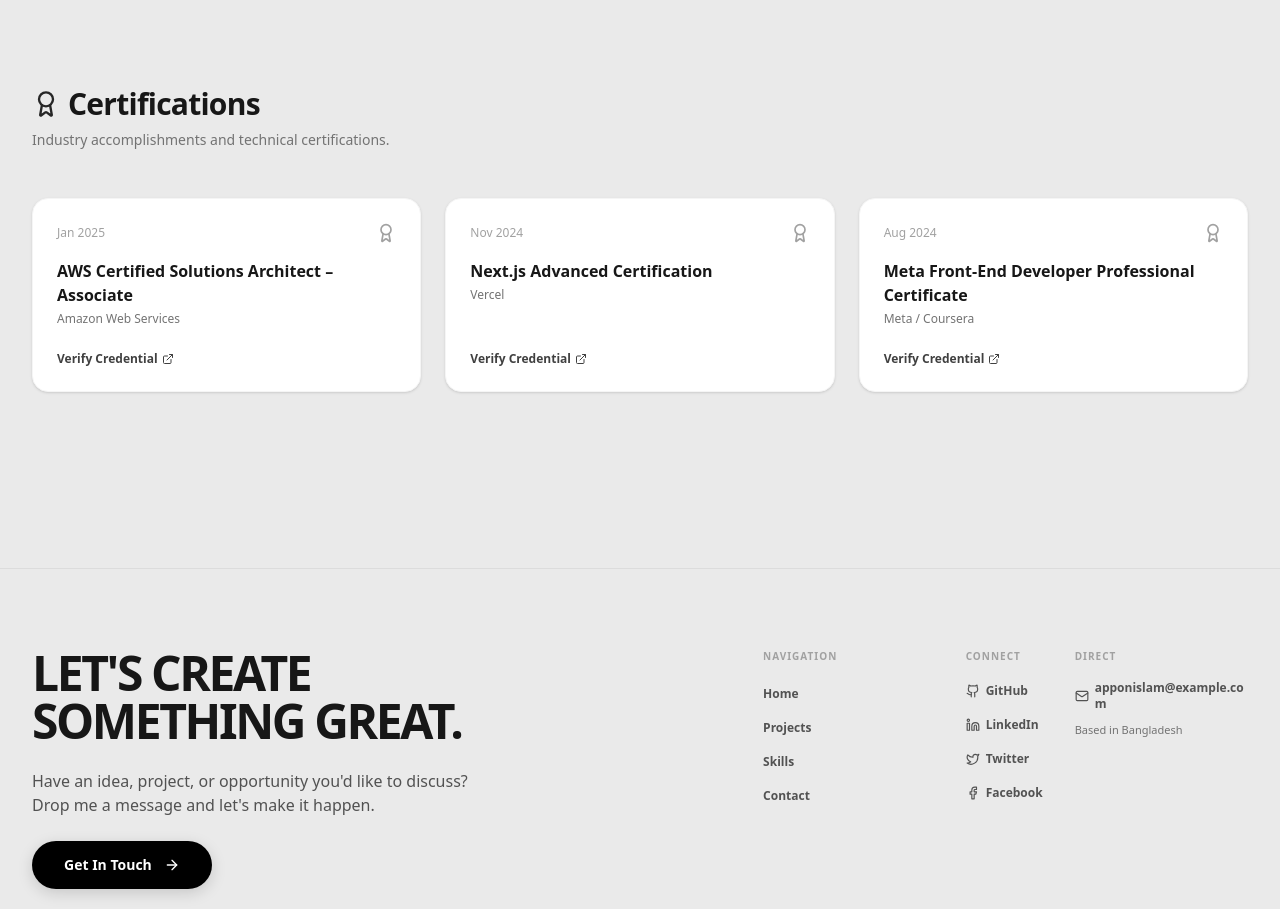
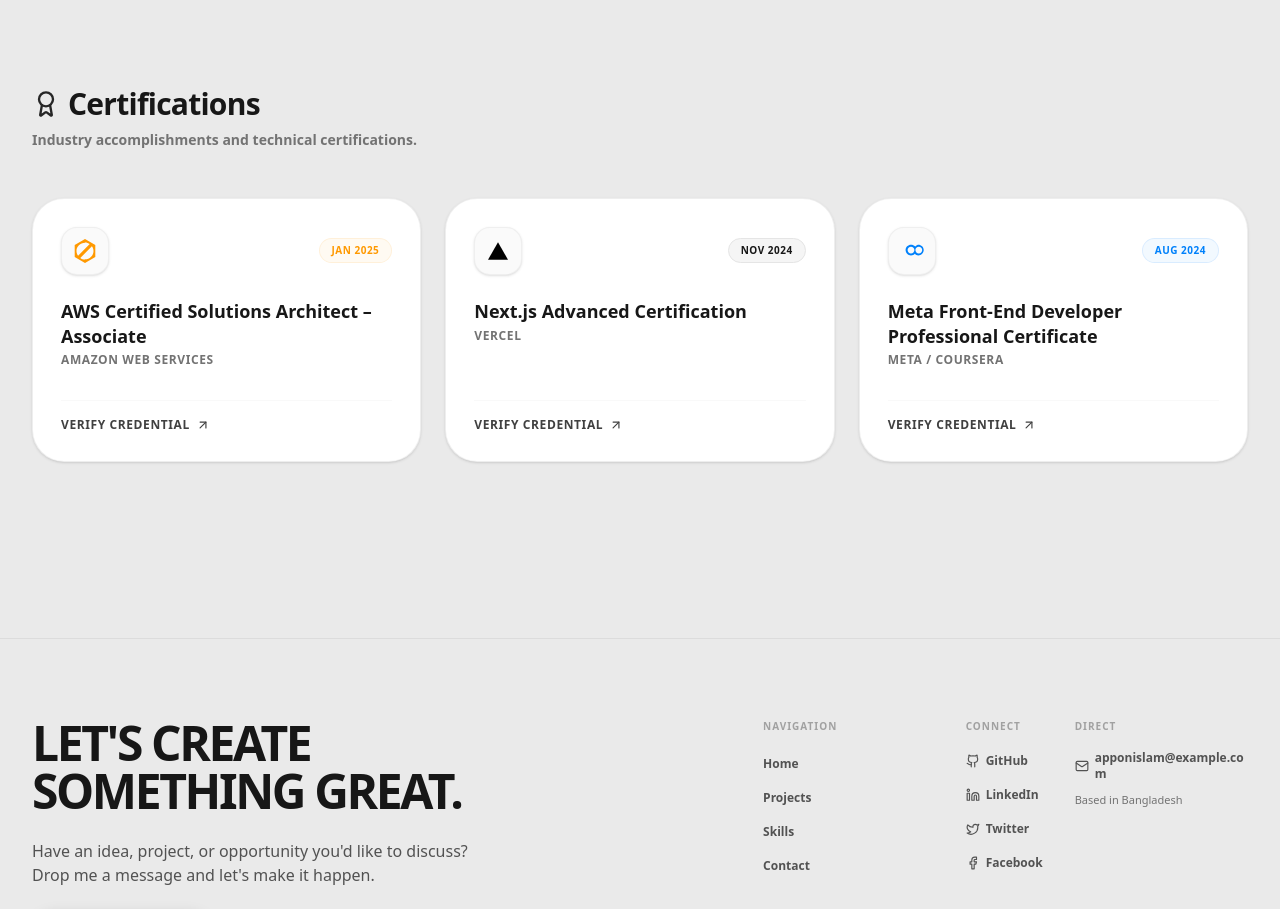
Before and after one commit to apponislam/portfolio-v4, a Next.js app: page / in a window 1280 px wide. Shown: the part 3020-3929 px from the top of the page. Built offline with nearby package versions, Linux system fonts and the light colour scheme.

Commit message:
feat: introduce centralized BrandIcons component to standardize branded SVG icon rendering

```diff
--- a/app/page.tsx
+++ b/app/page.tsx
@@ -249,39 +249,95 @@
             <Award className="w-7 h-7 text-neutral-800" />
             Certifications
           </h2>
-          <p className="text-neutral-500 text-sm">
+          <p className="text-neutral-500 text-sm font-semibold">
             Industry accomplishments and technical certifications.
           </p>
         </div>
 
         <div className="grid grid-cols-1 md:grid-cols-3 gap-6">
-          {certificates.map((cert, index) => (
+          {certificates.map((cert, index) => {
+            const normIssuer = cert.issuer.toLowerCase();
+            let styles = {
+              glow: "hover:shadow-[0_12px_40px_rgba(0,0,0,0.08)]",
+              borderColor: "hover:border-neutral-400/40",
+              bgClass: "bg-white",
+              logo: <Award className="w-5 h-5 text-neutral-400" />,
+              accentLine: "bg-neutral-400",
+              badge: "bg-neutral-50 text-neutral-500 border-neutral-200"
+            };
+
+            if (normIssuer.includes("aws") || normIssuer.includes("amazon")) {
+              styles = {
+                glow: "hover:shadow-[0_12px_40px_rgba(255,153,0,0.12)]",
+                borderColor: "hover:border-[#FF9900]/40",
+                bgClass: "bg-white",
+                logo: getBrandIcon("aws", "w-6 h-6"),
+                accentLine: "bg-[#FF9900]",
+                badge: "bg-[#FF9900]/5 text-[#FF9900] border-[#FF9900]/10"
+              };
+            } else if (normIssuer.includes("vercel")) {
+              styles = {
+                glow: "hover:shadow-[0_12px_40px_rgba(0,0,0,0.1)]",
+                borderColor: "hover:border-neutral-800/40",
+                bgClass: "bg-white",
+                logo: getBrandIcon("vercel", "w-5 h-5"),
+                accentLine: "bg-black",
+                badge: "bg-neutral-100 text-neutral-900 border-neutral-200"
+              };
+            } else if (normIssuer.includes("meta") || normIssuer.includes("coursera")) {
+              styles = {
+                glow: "hover:shadow-[0_12px_40px_rgba(0,129,251,0.12)]",
+                borderColor: "hover:border-[#0081FB]/40",
+                bgClass: "bg-white",
+                logo: getBrandIcon(normIssuer.includes("meta") ? "meta" : "coursera", "w-6 h-6"),
+                accentLine: "bg-[#0081FB]",
+                badge: "bg-[#0081FB]/5 text-[#0081FB] border-[#0081FB]/10"
+              };
+            }
+
+            return (
               <div
                 key={index}
-              className="bg-white border border-neutral-100 rounded-2xl p-6 flex flex-col shadow-sm hover:shadow-md hover:border-neutral-200 transition-all group"
+                className={`group relative ${styles.bgClass} border border-neutral-300/40 rounded-[32px] p-6 sm:p-7 flex flex-col justify-between shadow-sm transition-all duration-500 ${styles.borderColor} ${styles.glow} hover:-translate-y-1.5`}
               >
-              <div className="flex items-center justify-between mb-4">
-                <span className="text-xs text-neutral-400 font-medium">{cert.date}</span>
-                <Award className="w-5 h-5 text-neutral-400 group-hover:text-blue-600 transition-colors" />
+                {/* Accent decoration line */}
+                <div className={`absolute top-0 left-8 right-8 h-[3px] rounded-b-full ${styles.accentLine} opacity-0 group-hover:opacity-100 transition-all duration-500`} />
+
+                <div>
+                  {/* Top Bar with Brand Logo and Date Badge */}
+                  <div className="flex items-center justify-between mb-6">
+                    <div className="w-12 h-12 rounded-2xl bg-neutral-50 border border-neutral-200/50 flex items-center justify-center group-hover:bg-white group-hover:scale-105 transition-all duration-500 shadow-sm">
+                      {styles.logo}
                     </div>
-              <h3 className="font-bold text-neutral-900 text-base mb-1 group-hover:text-blue-600 transition-colors">
+                    <span className={`inline-flex items-center px-3 py-1 border rounded-full text-[10px] font-bold uppercase tracking-wider ${styles.badge}`}>
+                      {cert.date}
+                    </span>
+                  </div>
+
+                  {/* Title and Issuer */}
+                  <h3 className="font-black text-neutral-900 text-base sm:text-lg mb-1 leading-snug group-hover:text-black transition-colors">
                     {cert.title}
                   </h3>
-              <p className="text-neutral-500 text-xs mb-6">{cert.issuer}</p>
+                  <p className="text-neutral-500 text-xs font-bold uppercase tracking-wider mb-8">
+                    {cert.issuer}
+                  </p>
+                </div>
 
+                {/* Verification link */}
                 {cert.credentialUrl && (
                   <a
                     href={cert.credentialUrl}
                     target="_blank"
                     rel="noopener noreferrer"
-                  className="mt-auto inline-flex items-center gap-1 text-xs font-semibold text-neutral-700 hover:text-black transition-colors"
+                    className="inline-flex items-center gap-1.5 text-xs font-black uppercase tracking-wider text-neutral-700 hover:text-black transition-colors group/link mt-auto pt-4 border-t border-neutral-100/60"
                   >
                     Verify Credential
-                  <ExternalLink className="w-3 h-3" />
+                    <ArrowUpRight className="w-3.5 h-3.5 transform group-hover/link:translate-x-0.5 group-hover/link:-translate-y-0.5 transition-transform" />
                   </a>
                 )}
               </div>
-          ))}
+            );
+          })}
         </div>
       </section>
     </main>
--- a/components/BrandIcons/BrandIcons.tsx
+++ b/components/BrandIcons/BrandIcons.tsx
@@ -122,6 +122,19 @@
           <path d="M20.447 20.452h-3.554v-5.569c0-1.328-.027-3.037-1.852-3.037-1.853 0-2.136 1.445-2.136 2.939v5.667H9.351V9h3.414v1.561h.046c.477-.9 1.637-1.85 3.37-1.85 3.601 0 4.267 2.37 4.267 5.455v6.286zM5.337 7.433c-1.144 0-2.063-.926-2.063-2.065 0-1.138.92-2.063 2.063-2.063 1.14 0 2.064.925 2.064 2.063 0 1.139-.925 2.065-2.064 2.065zm1.782 13.019H3.555V9h3.564v11.452zM22.225 0H1.771C.792 0 0 .774 0 1.729v20.542C0 23.227.792 24 1.771 24h20.451C23.2 24 24 23.227 24 22.271V1.729C24 .774 23.2 0 22.222 0z"/>
         </svg>
       );
+    case "meta / coursera":
+    case "meta":
+      return (
+        <svg className={`${className} text-[#0081FB]`} viewBox="0 0 24 24" fill="currentColor">
+          <path d="M18.8 5.7c-1.3 0-2.6.6-3.5 1.7C14 6.3 12.5 5.7 11 5.7c-3 0-5.4 2.4-5.4 5.4s2.4 5.4 5.4 5.4c1.5 0 3-.6 3.8-1.7.9 1.1 2.2 1.7 3.5 1.7 3 0 5.4-2.4 5.4-5.4s-2.4-5.4-5.4-5.4zm0 8.8c-1.9 0-3.4-1.5-3.4-3.4s1.5-3.4 3.4-3.4 3.4 1.5 3.4 3.4-1.5 3.4-3.4 3.4zm-7.8 0c-1.9 0-3.4-1.5-3.4-3.4s1.5-3.4 3.4-3.4 3.4 1.5 3.4 3.4-1.5 3.4-3.4 3.4z" />
+        </svg>
+      );
+    case "coursera":
+      return (
+        <svg className={`${className} text-[#0056D2]`} viewBox="0 0 24 24" fill="currentColor">
+          <path d="M12 0C5.372 0 0 5.372 0 12s5.372 12 12 12c4.135 0 7.76-2.1 9.854-5.263l-2.91-1.68C17.472 19.345 14.887 20.4 12 20.4c-4.632 0-8.4-3.768-8.4-8.4s3.768-8.4 8.4-8.4c2.887 0 5.472 1.055 6.944 3.343l2.91-1.68C19.76 2.1 16.135 0 12 0z"/>
+        </svg>
+      );
     case "twitter":
     case "x":
       return (
```
Lines whose indentation alone changed are shown as unchanged.
